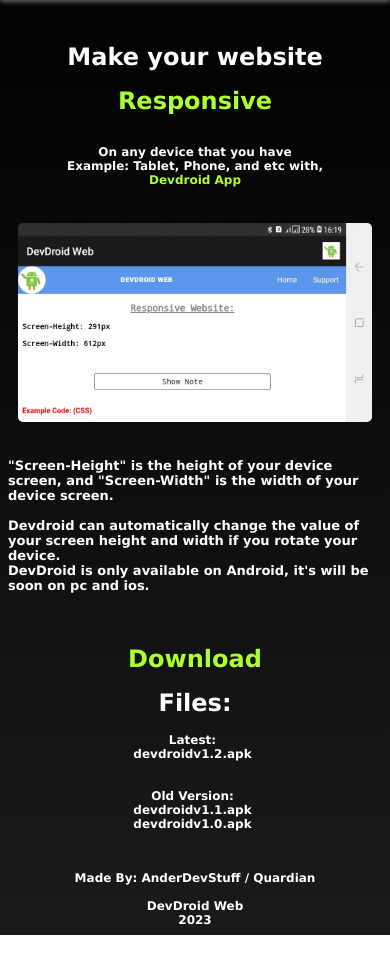
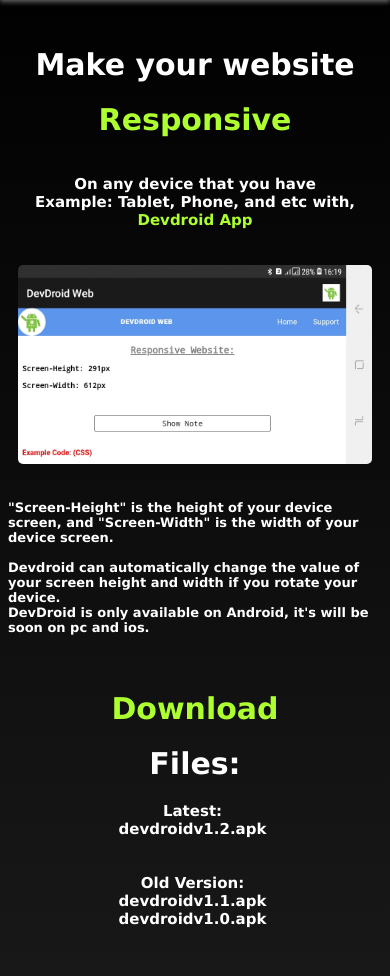
Before and after one commit to ItzAnderBoii/devdroid.github.io, a plain HTML site: page index.html in a window 390 px wide. Shown: the part 53-1029 px from the top of the page. Before the commit the page ends 988 px from the top, so only its background shows below. Drawn offline with Linux system fonts and the light colour scheme.

Commit message:
Update style.css

```diff
--- a/src/style.css
+++ b/src/style.css
@@ -123,10 +123,10 @@
 @media screen and (min-width: 300px) and (max-width: 600px) {
 
    .fourth-class {
-    font-size: 12px;
+    font-size: 14px;
    }
     .first-class {
-        font-size: 12px;
+        font-size: 14px;
     }
 
     .img-1 {
@@ -136,16 +136,20 @@
         width: auto;
     }
 
+.third-class {
+        font-size: 12px;
+    }
+
 }
 /* Small Device */
 @media screen and (max-width: 700px) {
 
     .fourth-class {
-        font-size: 12px;
+        font-size: 15px;
        }
 
     .first-class {
-        font-size: 12px;
+        font-size: 15px;
     }
 
     .img-1 {
```
